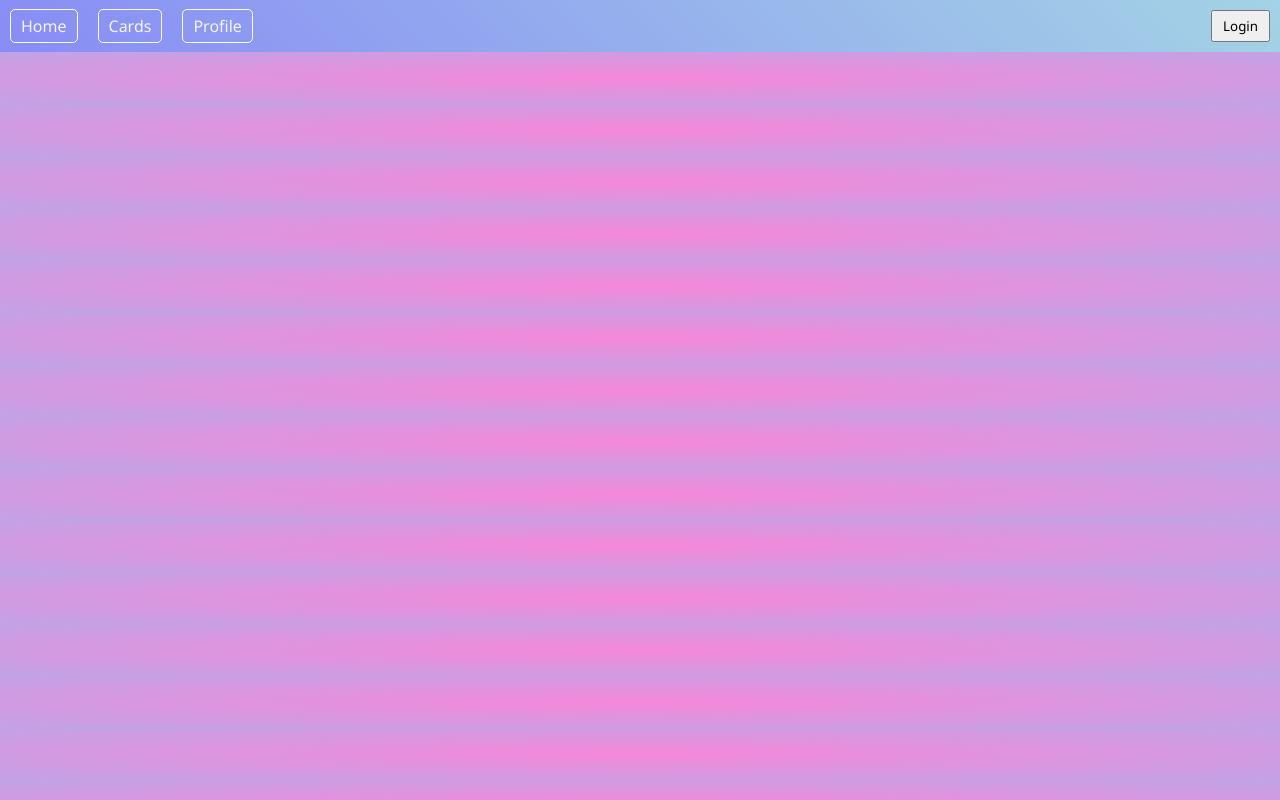
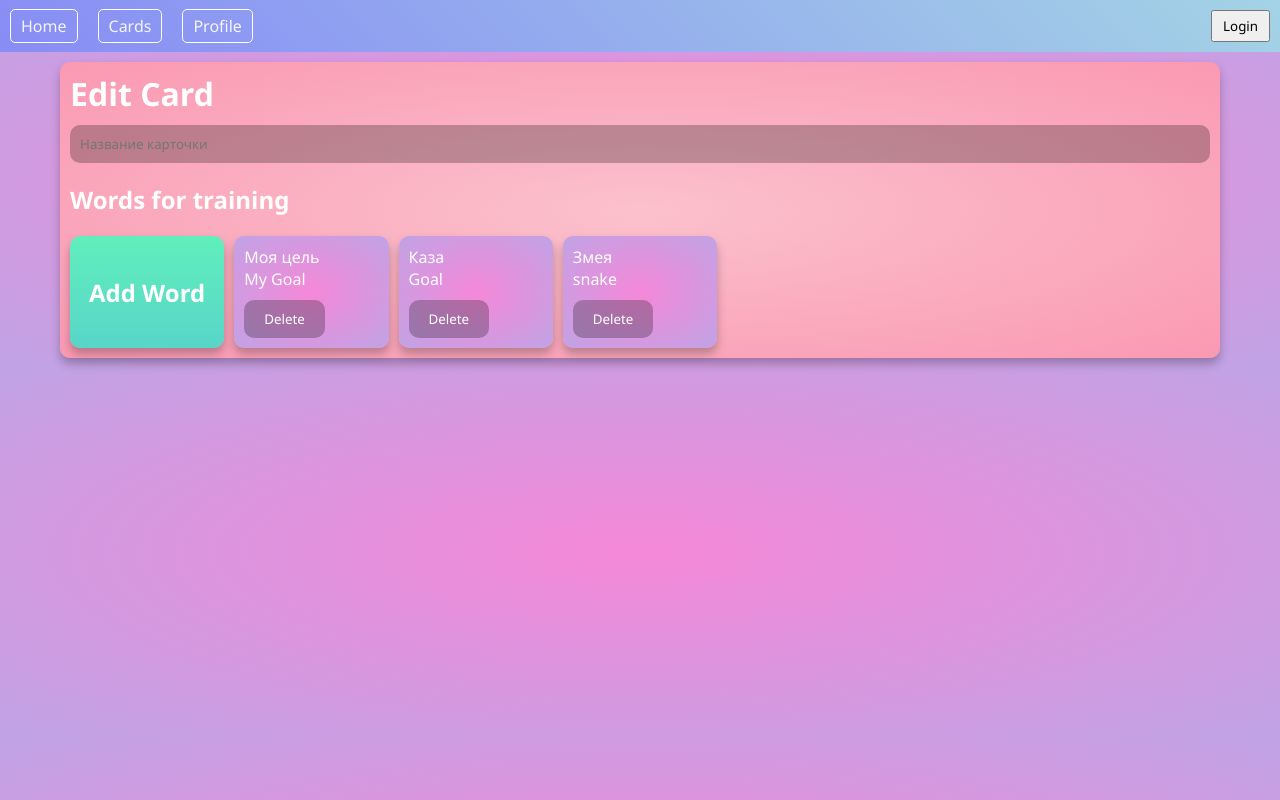
Before and after one commit to isbik/word-creator, a Vue app in the folder client/: page /card/1/edit in a window 1280 px wide. Built offline with nearby package versions, Linux system fonts and the light colour scheme.

Commit message:
feat: new page and css heplper classes

```diff
--- a/client/package.json
+++ b/client/package.json
@@ -11,10 +11,13 @@
     "vue-router": "^4.0.10"
   },
   "devDependencies": {
+    "postcss": "^8.3.6",
+    "postcss-import": "^14.0.2",
     "@vitejs/plugin-vue": "^1.2.5",
     "@vue/compiler-sfc": "^3.0.5",
     "eslint": "^7.31.0",
     "eslint-plugin-vue": "^7.14.0",
+    "postcss-nesting": "^8.0.1",
     "typescript": "^4.3.2",
     "vite": "^2.4.2",
     "vue-tsc": "^0.0.24"
--- a/client/src/App.vue
+++ b/client/src/App.vue
@@ -13,7 +13,7 @@ export default {
 </script>
 
 <style>
-@import './assets/index.scss';
+@import './assets/scss/index.scss';
 body {
   font-family: 'Franklin Gothic Medium', 'Arial Narrow', Arial, sans-serif;
   padding: 0;
--- /dev/null
+++ b/client/src/assets/scss/_spacing.scss
@@ -0,0 +1,26 @@
+$sides: (
+  "top": "t",
+  "right": "r",
+  "bottom": "b",
+  "left": "l",
+);
+
+@each $side, $letter in $sides {
+  @for $px from 1 through 10 {
+    .m#{$letter}-#{$px * 5} {
+      margin-#{$side}: #{$px * 5}px !important;
+    }
+
+    .p#{$letter}-#{$px * 5} {
+      padding-#{$side}: #{$px * 5}px !important;
+    }
+
+    .m-#{$px * 5} {
+      margin: #{$px * 5}px !important;
+    }
+
+    .p-#{$px * 5} {
+      padding: #{$px * 5}px !important;
+    }
+  }
+}
--- a/client/src/assets/index.scss
+++ b/client/src/assets/scss/index.scss
@@ -1,3 +1,21 @@
+* {
+  box-sizing: border-box;
+  outline: none;
+}
+
+a {
+  color: inherit;
+  text-decoration: none;
+}
+
+ul {
+  margin: 0;
+  padding: 0;
+}
+
+li {
+  list-style-type: none;
+}
 .container {
   padding: 0 calc(50vw - 590px);
 }
--- a/client/src/main.ts
+++ b/client/src/main.ts
@@ -3,6 +3,7 @@ import { createRouter, createWebHistory } from "vue-router";
 import App from './App.vue';
 import Card from './pages/Card.vue';
 import Cards from './pages/Cards.vue';
+import EditCard from './pages/EditCard.vue';
 import Main from './pages/Main.vue';
 import Profile from './pages/Profile.vue';
 
@@ -10,6 +11,7 @@ import Profile from './pages/Profile.vue';
 const routes = [
   { path: '/', component: Main },
   { path: '/card/:id', component: Card },
+  { path: '/card/:id/edit', component: EditCard },
   { path: '/profile', component: Profile },
   { path: '/cards', component: Cards },
 ]
--- a/client/src/pages/Cards.vue
+++ b/client/src/pages/Cards.vue
@@ -1,10 +1,80 @@
 <template>
-  <div class="container">My cards</div>
+  <div class="container">
+    <div class="cards">
+      <div class="card card-4">
+        <h3>Добавить карточку</h3>
+        <input v-model="name" placeholder="Название карточки" type="text" />
+        <button @click="createCard">Добавить</button>
+      </div>
+      <div v-for="card in cards" :key="card.id" class="card card-3">
+        <h2 class="card__title">{{ card.name }} ({{ card.words }})</h2>
+
+        <p class="card__apply">
+          <router-link :to="`/card/${card.id}`">
+            <button>Тренировать</button>
+          </router-link>
+          <router-link :to="`/card/${card.id}/edit`">
+            <button>Редактировать</button>
+          </router-link>
+          <button>Удалить</button>
+        </p>
+      </div>
+    </div>
+  </div>
 </template>
 
-<script>
-export default {};
+<script lang="ts">
+import { ref } from '@vue/reactivity';
+
+export default {
+  setup() {
+    const cards = ref([
+      {
+        id: 1,
+        name: 'English words',
+        words: 10,
+      },
+      {
+        id: 2,
+        name: 'English animal words',
+        words: 5,
+      },
+    ]);
+
+    const name = ref('');
+
+    const createCard = () => {
+      cards.value.unshift({
+        id: Date.now(),
+        name: name.value,
+        words: Math.floor(Math.random() * 10),
+      });
+      name.value = '';
+    };
+    return {
+      name,
+      cards,
+      createCard,
+    };
+  },
+};
 </script>
 
-<style>
+<style lang="scss">
+.cards {
+  padding: 20px;
+  display: grid;
+  grid-template-columns: repeat(auto-fill, minmax(300px, 1fr));
+
+  grid-gap: 20px;
+  align-items: stretch;
+  justify-items: stretch;
+
+  .card {
+    margin: 0;
+  }
+  button {
+    margin-right: 10px;
+  }
+}
 </style>
--- /dev/null
+++ b/client/src/pages/EditCard.vue
@@ -0,0 +1,88 @@
+<template>
+  <div class="container mr-10 ml-10">
+    <div class="card card-2 edit-card">
+      <h1>Edit Card</h1>
+      <input v-model="name" type="text" placeholder="Название карточки" />
+      <h2>Words for training</h2>
+
+      <div class="words">
+        <div class="card card-4 add-word">Add Word</div>
+        <div v-for="word in words" :key="word.id" class="card card-5">
+          <p>
+            {{ word.name }}
+          </p>
+          <p>
+            {{ word.translate }}
+          </p>
+          <button>Delete</button>
+        </div>
+        <pre />
+      </div>
+    </div>
+  </div>
+</template>
+
+<script lang="ts">
+import { ref } from '@vue/reactivity';
+
+export default {
+  setup() {
+    const name = ref('');
+    const words = [
+      {
+        id: 123,
+        name: 'Моя цель',
+        translate: 'My Goal',
+      },
+      {
+        id: 423,
+        name: 'Каза',
+        translate: 'Goal',
+      },
+      {
+        id: 123,
+        name: 'Змея',
+        translate: 'snake',
+      },
+    ];
+    return { name, words };
+  },
+};
+</script>
+
+<style lang="scss">
+.edit-card {
+  margin: 10px;
+  h2 {
+    margin: 20px 0px;
+  }
+}
+.add-word {
+  cursor: pointer;
+  display: flex;
+  align-items: center;
+  justify-content: center;
+  font-weight: bold;
+  font-size: 1.5rem;
+  transition: all 0.2s;
+
+  &:hover {
+    background: linear-gradient(#04ffa7, #16dcc8);
+  }
+}
+.words {
+  display: grid;
+  grid-template-columns: repeat(auto-fill, minmax(150px, 1fr));
+
+  grid-gap: 10px;
+  align-items: stretch;
+  justify-items: stretch;
+
+  .card {
+    margin: 0;
+  }
+  button {
+    margin-right: 10px;
+  }
+}
+</style>
--- a/client/src/pages/Main.vue
+++ b/client/src/pages/Main.vue
@@ -1,10 +1,5 @@
 <template>
   <div class="container">
-    <div class="card card-2">
-      <h3>Добавить карточку</h3>
-      <input v-model="name" placeholder="Название карточки" type="text" />
-      <button @click="createCard">Добавить</button>
-    </div>
     <div v-for="card in cards" :key="card.id" class="card card-1">
       <h2 class="card__title">{{ card.name }} ({{ card.words }})</h2>
 
@@ -21,7 +16,6 @@
 import { ref } from '@vue/reactivity';
 export default {
   setup() {
-    const name = ref('');
     const cards = ref([
       {
         id: 1,
@@ -35,19 +29,8 @@ export default {
       },
     ]);
 
-    const createCard = () => {
-      cards.value.unshift({
-        id: Date.now(),
-        name: name.value,
-        words: Math.floor(Math.random() * 10),
-      });
-      name.value = '';
-    };
-
     return {
       cards,
-      name,
-      createCard,
     };
   },
 };
@@ -71,18 +54,18 @@ a,
 }
 
 .card {
-  padding: 20px;
+  padding: 10px;
   width: 100%;
   border-radius: 10px;
   box-shadow: 0px 6px 10px rgba(0, 0, 0, 0.25);
   transition: all 0.5s;
   color: #ffffff;
-  margin: 20px 0;
+  margin: 10px 0;
 }
 
 .card input,
 .card button {
-  margin-top: 20px;
+  margin-top: 10px;
   color: white;
   border-radius: 10px;
   padding: 10px 20px;
@@ -110,7 +93,8 @@ a,
 }
 
 .card-4 {
-  background: radial-gradient(#60efbc, #58d5c9);
+  transition: all 0.2s;
+  background: linear-gradient(#60efbc, #58d5c9);
 }
 
 .card-5 {
--- a/client/vite.config.ts
+++ b/client/vite.config.ts
@@ -1,7 +1,14 @@
+import vue from '@vitejs/plugin-vue'
 import { defineConfig } from 'vite'
-import vue from '@vitejs/plugin-vue'
 
 // https://vitejs.dev/config/
 export default defineConfig({
-  plugins: [vue()]
+  plugins: [vue()],
+  css: {
+    preprocessorOptions: {
+      scss: {
+        additionalData: `@import "./src/assets/scss/_spacing";`
+      }
+    }
+  }
 })
```
Also changed, not shown: 2 other files (tests, documents, lock files or other folders).
